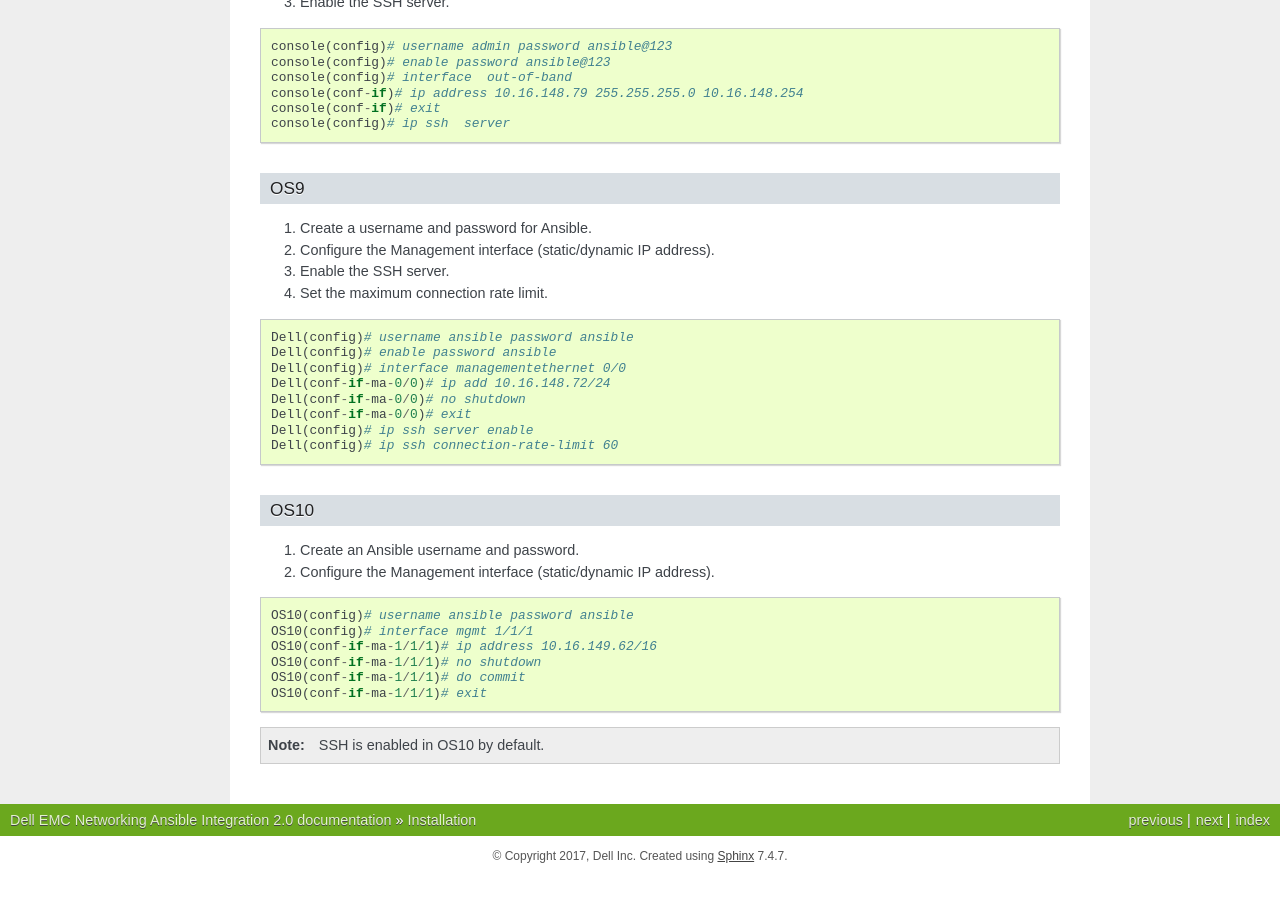
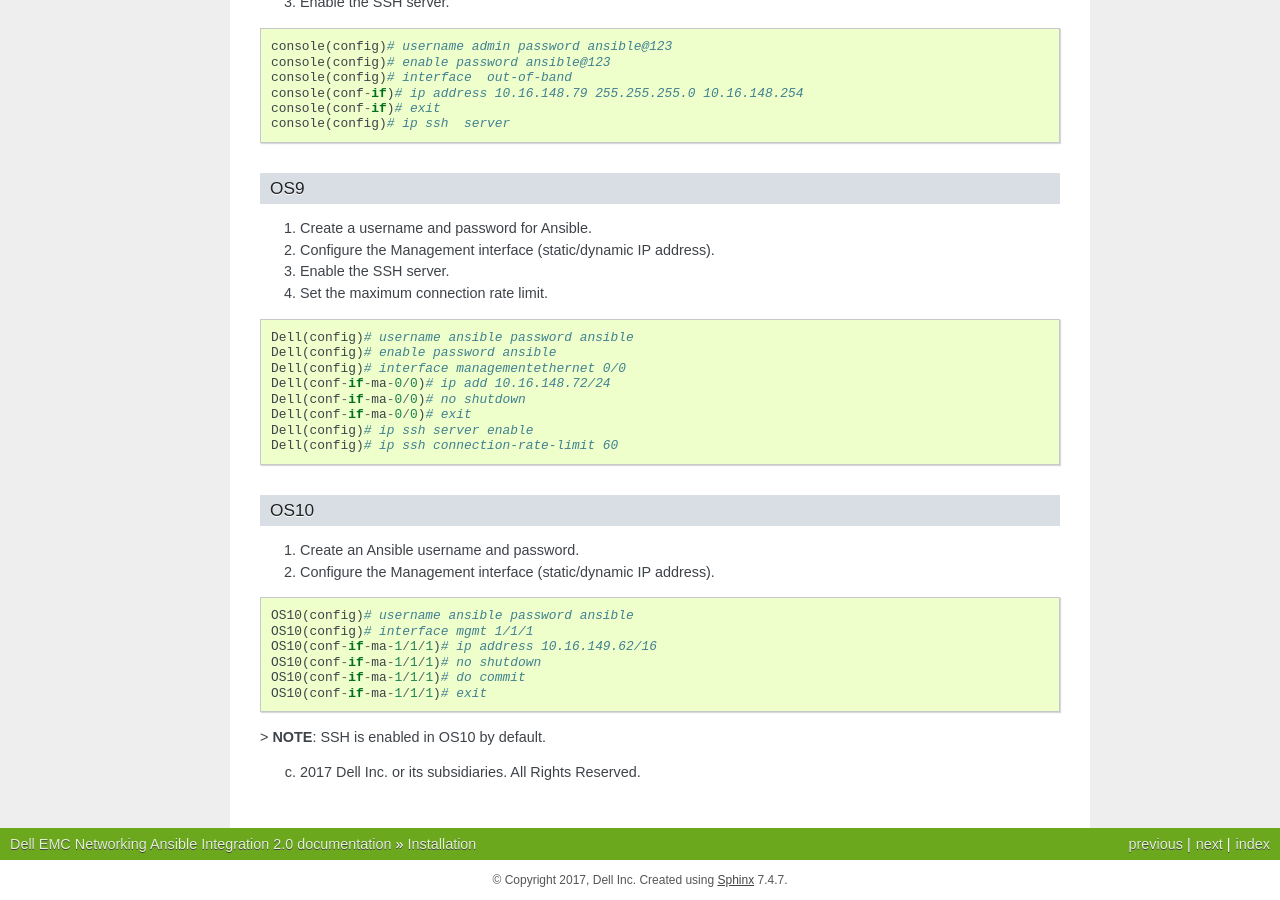
Before and after one commit to Dell-Networking/ansible-dellos-docs, a Sphinx documentation site: the page built from source/install.rst, in a window 1280 px wide and 900 px high, scrolled down 1206 px. Built offline with Sphinx 7.4.7, drawn with Linux system fonts in a browser that asks for light colours; before the commit the page ends 2082 px from its top, so only the background shows below that.

Commit message:
Update install.rst
Added copyright

```diff
--- a/source/install.rst
+++ b/source/install.rst
@@ -114,4 +114,6 @@
   OS10(conf-if-ma-1/1/1)# do commit
   OS10(conf-if-ma-1/1/1)# exit
 
-.. note:: SSH is enabled in OS10 by default.
+> **NOTE**: SSH is enabled in OS10 by default.
+
+(c) 2017 Dell Inc. or its subsidiaries. All Rights Reserved.
```
